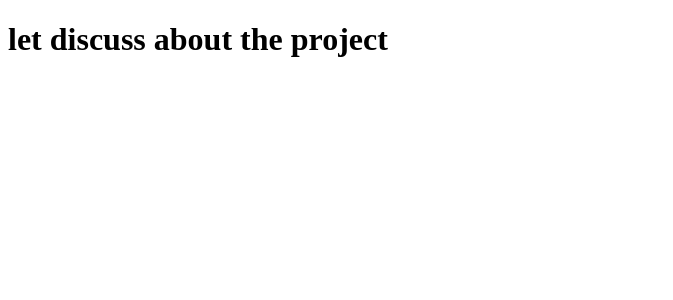
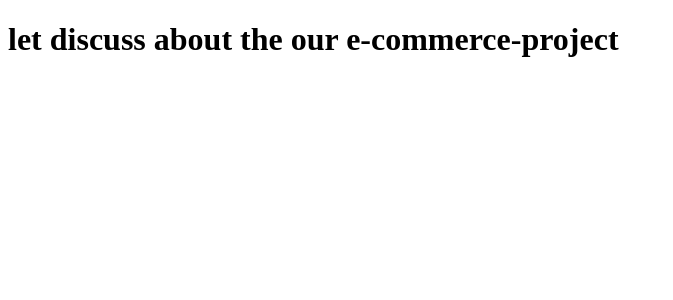
Before and after one commit to ANMOL-CHHETRI/React-Collage-B, a React (Vite) app: page / in a window 1280 px wide. Shown: the top 300 px of the page, without its empty margins (0-673 px from the left). Built offline with nearby package versions, Linux system fonts and the light colour scheme.

Commit message:
heading change

```diff
--- a/src/App.jsx
+++ b/src/App.jsx
@@ -1,14 +1,11 @@
-import { useState } from 'react'
-import './App.css'
+import "./App.css";
 
 function App() {
-  const [count, setCount] = useState(0)
-
   return (
     <>
-      <h1>let discuss about the project</h1>
+      <h1>let discuss about the our e-commerce-project</h1>
     </>
-  )
+  );
 }
 
-export default App
+export default App;
```
